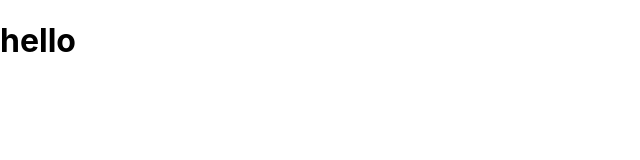
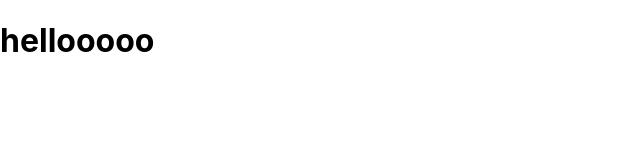
Before and after one commit to anshukumar-729/messenger-application, a React (Create React App) app in the folder my-app/: page /about in a window 1280 px wide. Shown: the top 160 px of the page, without its empty margins (0-640 px from the left). Built offline with nearby package versions, Linux system fonts and the light colour scheme.

Commit message:
initial commit for pull changes from master

```diff
--- a/my-app/src/components/Home2.js
+++ b/my-app/src/components/Home2.js
@@ -3,7 +3,7 @@ import React from "react";
 const Home2=()=>{
     return(
         <div>
-            <h1>hello</h1>
+            <h1>hellooooo</h1>
         </div>
     )
 }
```
